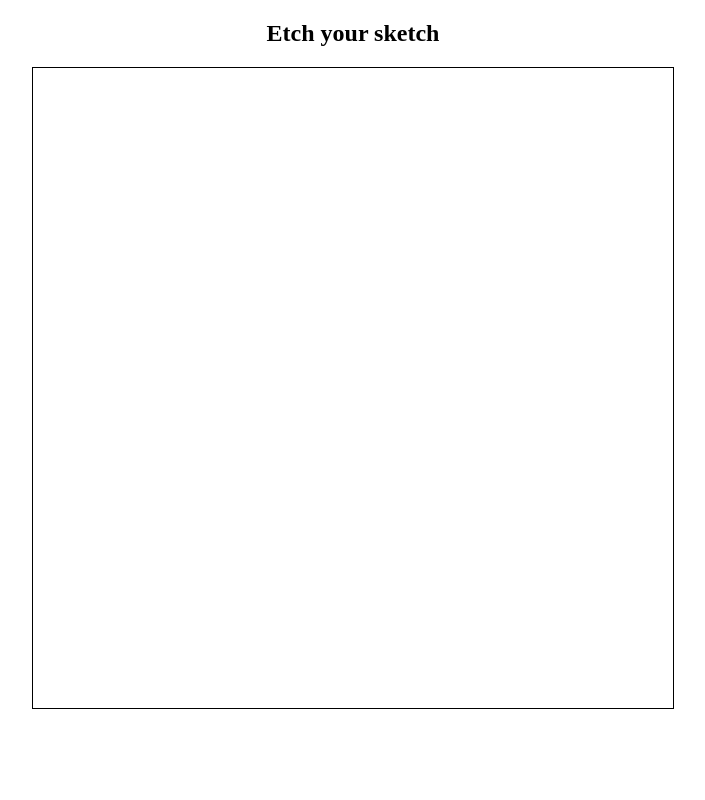
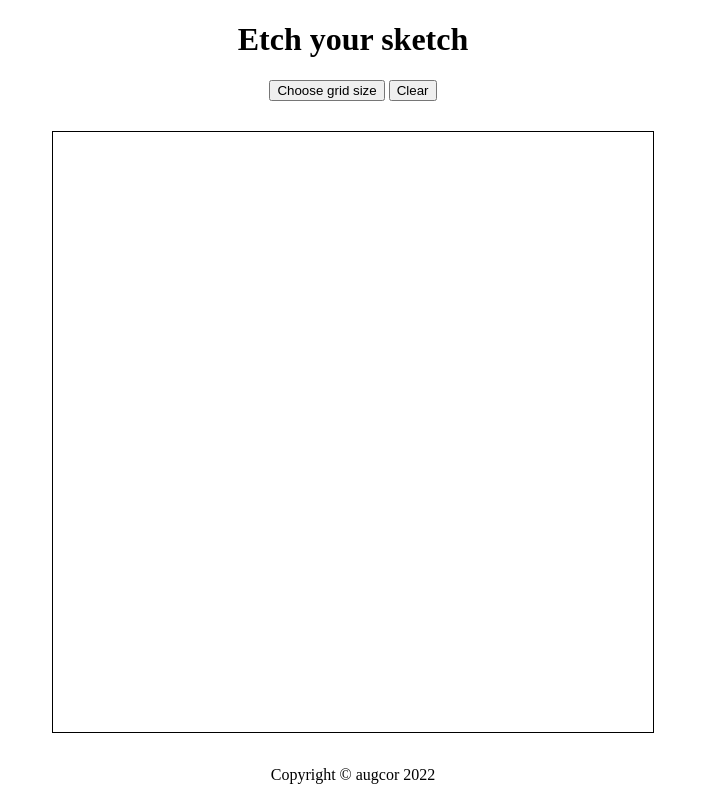
Before and after one commit to augtcor/odin-etch-a-sketch, a plain HTML site: page index.html in a window 1280 px wide. Shown: the whole page, without its empty margins (287-992 px from the left). Drawn offline with Linux system fonts and the light colour scheme.

Commit message:
Add buttons

```diff
--- a/index.html
+++ b/index.html
@@ -7,18 +7,27 @@
     <script defer src="javascript.js"></script>
 </head>
 <body>
-    <section class="header">
+    <header class="header">
         <div class="container">
             <h1>Etch your sketch</h1>
         </div>
-    </section>
+    </header>
 
-    <div id="container"></div>
+    <div class="main">
+        <div class="button-container">
+            <button id="grid-size">Choose grid size</button>
+            <button id="clear">Clear</button>
+        </div>
 
-    <section class="footer">
         <div class="container">
+            <div id="grid"></div>
         </div>
-    </section>
+    </div>
 
+    <footer class="footer">
+        <div class="container">
+            <p>Copyright &copy; augcor 2022</p>
+        </div>
+    </footer>
 </body>
 </html>
--- a/javascript.js
+++ b/javascript.js
@@ -1,4 +1,4 @@
-let container = document.getElementById('container');
+let container = document.getElementById('grid');
 
 for (let i = 0; i < 256; i++) {
     let div = document.createElement('div');
--- a/style.css
+++ b/style.css
@@ -3,26 +3,32 @@ body {
     display: flex;
     flex-direction: column;
     justify-content: space-between;
+    min-height: 100vh;
 }
 
 .header .container h1 {
     text-align: center;
 }
 
-#container {
+.main .button-container {
+    text-align: center;
+    margin-bottom: 30px;
+}
+
+#grid {
     display: flex;
     flex-wrap: wrap;
-    width: 50%;
-    margin: 0 auto;
+    width: 600px;
+    margin: auto;
     border: 1px solid black;
 }
 
-#container div {
+#grid div {
     flex-basis: 6.25%;
     aspect-ratio: 1 / 1;
 }
 
 .footer {
-    padding-top: 20px;
-    padding-bottom: 20px;
+    margin-top: auto;
+    text-align: center;
 }
```
